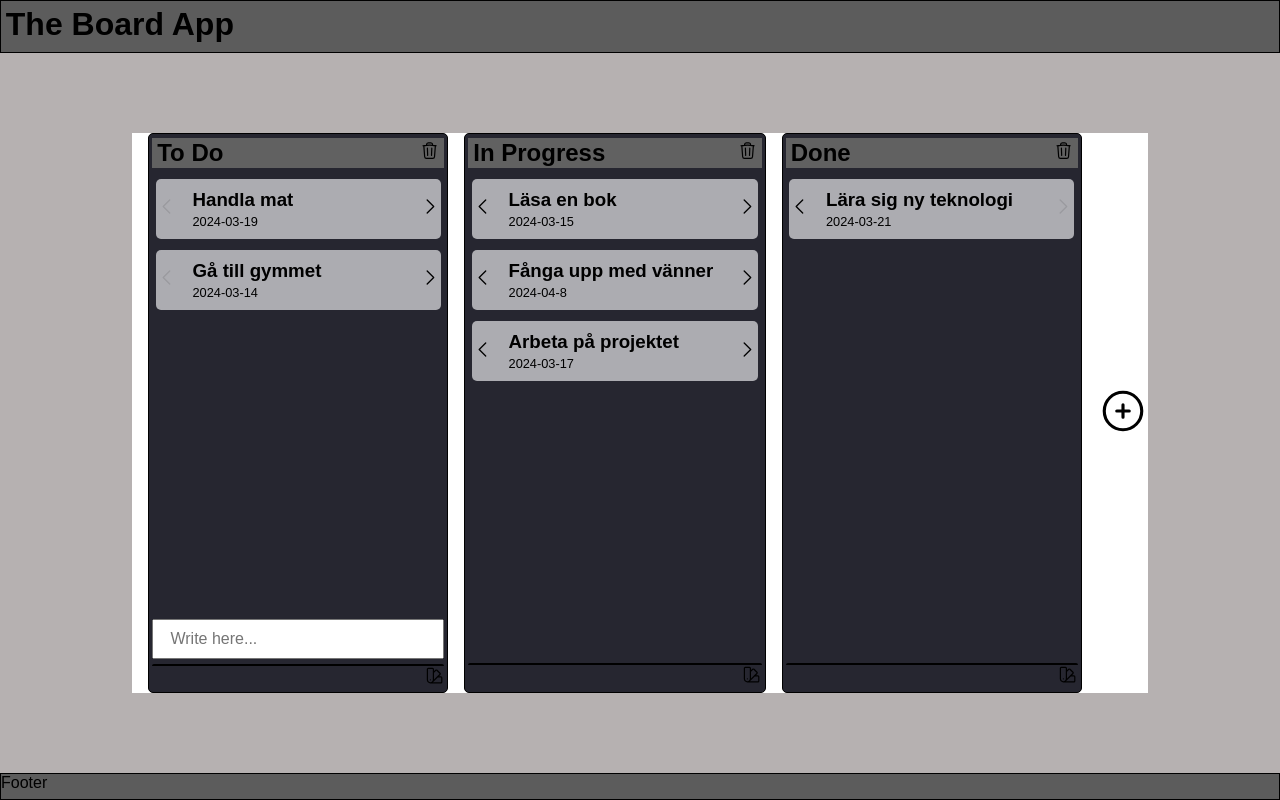
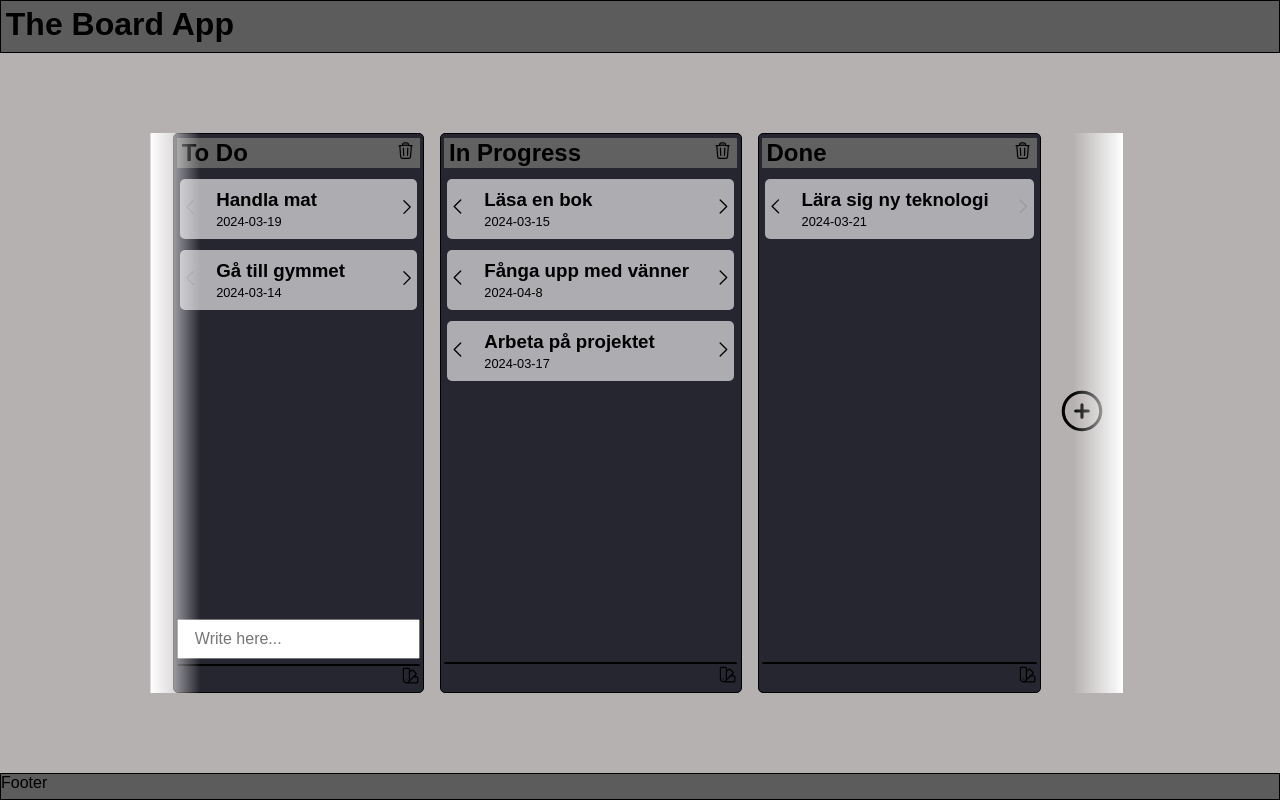
Before and after one commit to JerryChas/Kanbanboard, a React (Vite) app: page / in a window 1280 px wide. Built offline with nearby package versions, Linux system fonts and the light colour scheme.

Commit message:
created faded edges

```diff
--- a/src/Kanbanboard.jsx
+++ b/src/Kanbanboard.jsx
@@ -55,7 +55,7 @@ const Kanbanboard = () => {
   return (
     <main>
       <div className='columnsContainer'>
-        <div></div>
+        <div className='fadeEdge'></div>
         <DndProvider backend={HTML5Backend}>
           {columns.map((col, index) => (
             <Column
@@ -76,6 +76,7 @@ const Kanbanboard = () => {
             <PlusIcon />
           </button>
         </DndProvider>
+        <div className='fadeEdge'></div>
       </div>
     </main>
   );
--- a/src/index.css
+++ b/src/index.css
@@ -64,11 +64,30 @@ footer {
 }
 
 .columnsContainer {
-  background-color: white;
+  /* background-color: white; */
+  position: relative;
   display: flex;
   gap: 1rem;
   max-width: 85vw;
+  height: 70vh;
   overflow-x: scroll;
+
+
+  .fadeEdge {
+    position: fixed;
+    transform: translateX(-45%);
+    width: 50px;
+    height: inherit;
+    background: linear-gradient(-90deg, rgba(0, 0, 0, 0) 0%, rgba(255, 255, 255, 1) 100%);
+
+    &:nth-of-type(1) {
+      /* background-color: aqua; */
+      transform: rotate(180deg) translateX(-1800%);
+
+
+
+    }
+  }
 }
 
 /* COLUMN */
@@ -79,8 +98,8 @@ footer {
   background-color: rgb(38, 38, 48);
   border: 1px solid black;
   border-radius: 5px;
-  min-width: 300px;
-  height: 70vh;
+  min-width: 250px;
+  height: 100%;
   padding: .2rem;
 
   /* COLUMN HEADER */
@@ -114,7 +133,7 @@ footer {
     list-style-type: none;
     padding: .2rem;
     margin-top: .5rem;
-    height: inherit;
+    height: 100%;
     overflow-y: scroll;
 
     /* hide scrollbar */
```
